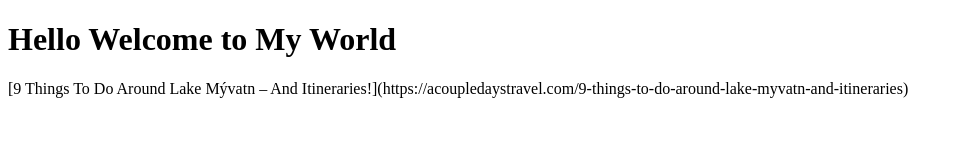
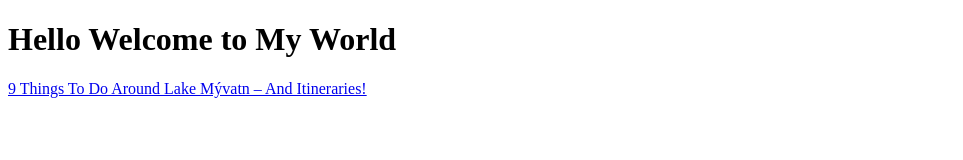
Before and after one commit to laoyita/laoyita.github.io, a plain HTML site: page index.html in a window 1280 px wide. Shown: the whole page, without its empty margins (0-963 px from the left). Drawn offline with Linux system fonts and the light colour scheme.

Commit message:
Update index.html

```diff
--- a/index.html
+++ b/index.html
@@ -2,6 +2,6 @@
 <html>
 <body>
 <h1>Hello Welcome to My World</h1>
-[9 Things To Do Around Lake Mývatn – And Itineraries!](https://acoupledaystravel.com/9-things-to-do-around-lake-myvatn-and-itineraries)
+<a href="https://acoupledaystravel.com/9-things-to-do-around-lake-myvatn-and-itineraries">9 Things To Do Around Lake Mývatn – And Itineraries!</a>
 </body>
 </html>
```
